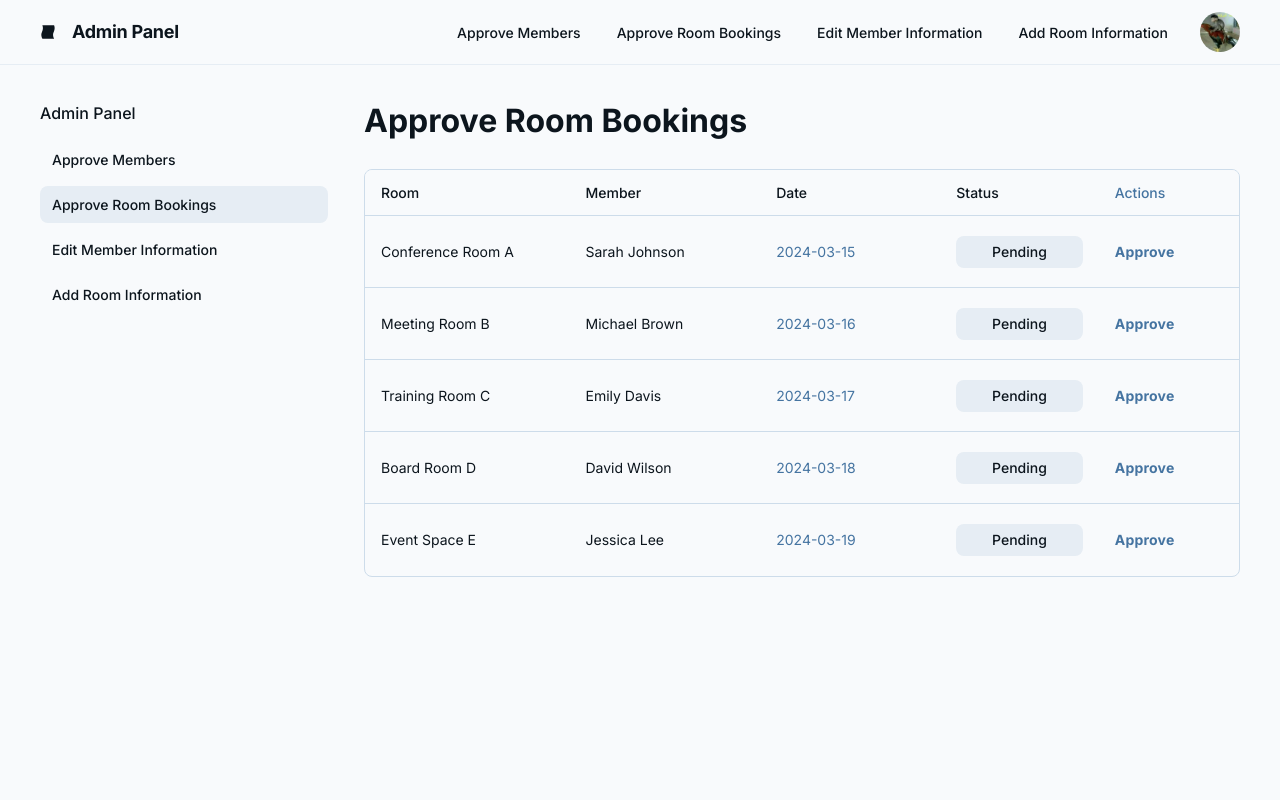
After one commit to Faris4166/Booking-Hospital, a PHP site: page /medbook/adim.html in a window 1280 px wide. The commit adds this page. Run offline with PHP 8.4, Linux system fonts and the light colour scheme; some libraries are stand-ins or nearby versions.

Commit message:
มอส

```diff
--- /dev/null
+++ b/medbook/adim.html
@@ -0,0 +1,200 @@
+<html>
+  <head>
+    <link rel="preconnect" href="https://fonts.gstatic.com/" crossorigin="" />
+    <link
+      rel="stylesheet"
+      as="style"
+      onload="this.rel='stylesheet'"
+      href="https://fonts.googleapis.com/css2?display=swap&amp;family=Inter%3Awght%40400%3B500%3B700%3B900&amp;family=Noto+Sans%3Awght%40400%3B500%3B700%3B900"
+    />
+
+    <title>Stitch Design</title>
+    <link rel="icon"  href="../image/logo.ico" />
+
+    <script src="https://cdn.tailwindcss.com?plugins=forms,container-queries"></script>
+  </head>
+  <body>
+    <div class="relative flex size-full min-h-screen flex-col bg-slate-50 group/design-root overflow-x-hidden" style='font-family: Inter, "Noto Sans", sans-serif;'>
+      <div class="layout-container flex h-full grow flex-col">
+        <header class="flex items-center justify-between whitespace-nowrap border-b border-solid border-b-[#e6edf4] px-10 py-3">
+          <div class="flex items-center gap-4 text-[#0c151d]">
+            <div class="size-4">
+              <svg viewBox="0 0 48 48" fill="none" xmlns="http://www.w3.org/2000/svg">
+                <path
+                  d="M42.4379 44C42.4379 44 36.0744 33.9038 41.1692 24C46.8624 12.9336 42.2078 4 42.2078 4L7.01134 4C7.01134 4 11.6577 12.932 5.96912 23.9969C0.876273 33.9029 7.27094 44 7.27094 44L42.4379 44Z"
+                  fill="currentColor"
+                ></path>
+              </svg>
+            </div>
+            <h2 class="text-[#0c151d] text-lg font-bold leading-tight tracking-[-0.015em]">Admin Panel</h2>
+          </div>
+          <div class="flex flex-1 justify-end gap-8">
+            <div class="flex items-center gap-9">
+              <a class="text-[#0c151d] text-sm font-medium leading-normal" href="#">Approve Members</a>
+              <a class="text-[#0c151d] text-sm font-medium leading-normal" href="#">Approve Room Bookings</a>
+              <a class="text-[#0c151d] text-sm font-medium leading-normal" href="#">Edit Member Information</a>
+              <a class="text-[#0c151d] text-sm font-medium leading-normal" href="#">Add Room Information</a>
+            </div>
+            <div
+              class="bg-center bg-no-repeat aspect-square bg-cover rounded-full size-10"
+              style='background-image: url("../image/TheLegendsChickenJorkey.jpg");'
+            ></div>
+          </div>
+        </header>
+        <div class="gap-1 px-6 flex flex-1 justify-center py-5">
+          <div class="layout-content-container flex flex-col w-80">
+            <div class="flex h-full min-h-[700px] flex-col justify-between bg-slate-50 p-4">
+              <div class="flex flex-col gap-4">
+                <h1 class="text-[#0c151d] text-base font-medium leading-normal">Admin Panel</h1>
+                <div class="flex flex-col gap-2">
+                  <div class="flex items-center gap-3 px-3 py-2"><p class="text-[#0c151d] text-sm font-medium leading-normal">Approve Members</p></div>
+                  <div class="flex items-center gap-3 px-3 py-2 rounded-lg bg-[#e6edf4]">
+                    <p class="text-[#0c151d] text-sm font-medium leading-normal">Approve Room Bookings</p>
+                  </div>
+                  <div class="flex items-center gap-3 px-3 py-2"><p class="text-[#0c151d] text-sm font-medium leading-normal">Edit Member Information</p></div>
+                  <div class="flex items-center gap-3 px-3 py-2"><p class="text-[#0c151d] text-sm font-medium leading-normal">Add Room Information</p></div>
+                </div>
+              </div>
+            </div>
+          </div>
+          <div class="layout-content-container flex flex-col max-w-[960px] flex-1">
+            <div class="flex flex-wrap justify-between gap-3 p-4">
+              <p class="text-[#0c151d] tracking-light text-[32px] font-bold leading-tight min-w-72">Approve Room Bookings</p>
+            </div>
+            <div class="px-4 py-3 @container">
+              <div class="flex overflow-hidden rounded-lg border border-[#cddcea] bg-slate-50">
+                <table class="flex-1">
+                  <thead>
+                    <tr class="bg-slate-50">
+                      <th class="table-715396b6-3463-4637-abca-650b14015eb9-column-120 px-4 py-3 text-left text-[#0c151d] w-[400px] text-sm font-medium leading-normal">Room</th>
+                      <th class="table-715396b6-3463-4637-abca-650b14015eb9-column-240 px-4 py-3 text-left text-[#0c151d] w-[400px] text-sm font-medium leading-normal">Member</th>
+                      <th class="table-715396b6-3463-4637-abca-650b14015eb9-column-360 px-4 py-3 text-left text-[#0c151d] w-[400px] text-sm font-medium leading-normal">Date</th>
+                      <th class="table-715396b6-3463-4637-abca-650b14015eb9-column-480 px-4 py-3 text-left text-[#0c151d] w-60 text-sm font-medium leading-normal">Status</th>
+                      <th class="table-715396b6-3463-4637-abca-650b14015eb9-column-600 px-4 py-3 text-left text-[#0c151d] w-60 text-[#4574a1] text-sm font-medium leading-normal">
+                        Actions
+                      </th>
+                    </tr>
+                  </thead>
+                  <tbody>
+                    <tr class="border-t border-t-[#cddcea]">
+                      <td class="table-715396b6-3463-4637-abca-650b14015eb9-column-120 h-[72px] px-4 py-2 w-[400px] text-[#0c151d] text-sm font-normal leading-normal">
+                        Conference Room A
+                      </td>
+                      <td class="table-715396b6-3463-4637-abca-650b14015eb9-column-240 h-[72px] px-4 py-2 w-[400px] text-[#0c151d] text-sm font-normal leading-normal">
+                        Sarah Johnson
+                      </td>
+                      <td class="table-715396b6-3463-4637-abca-650b14015eb9-column-360 h-[72px] px-4 py-2 w-[400px] text-[#4574a1] text-sm font-normal leading-normal">
+                        2024-03-15
+                      </td>
+                      <td class="table-715396b6-3463-4637-abca-650b14015eb9-column-480 h-[72px] px-4 py-2 w-60 text-sm font-normal leading-normal">
+                        <button
+                          class="flex min-w-[84px] max-w-[480px] cursor-pointer items-center justify-center overflow-hidden rounded-lg h-8 px-4 bg-[#e6edf4] text-[#0c151d] text-sm font-medium leading-normal w-full"
+                        >
+                          <span class="truncate">Pending</span>
+                        </button>
+                      </td>
+                      <td class="table-715396b6-3463-4637-abca-650b14015eb9-column-600 h-[72px] px-4 py-2 w-60 text-[#4574a1] text-sm font-bold leading-normal tracking-[0.015em]">
+                        Approve
+                      </td>
+                    </tr>
+                    <tr class="border-t border-t-[#cddcea]">
+                      <td class="table-715396b6-3463-4637-abca-650b14015eb9-column-120 h-[72px] px-4 py-2 w-[400px] text-[#0c151d] text-sm font-normal leading-normal">
+                        Meeting Room B
+                      </td>
+                      <td class="table-715396b6-3463-4637-abca-650b14015eb9-column-240 h-[72px] px-4 py-2 w-[400px] text-[#0c151d] text-sm font-normal leading-normal">
+                        Michael Brown
+                      </td>
+                      <td class="table-715396b6-3463-4637-abca-650b14015eb9-column-360 h-[72px] px-4 py-2 w-[400px] text-[#4574a1] text-sm font-normal leading-normal">
+                        2024-03-16
+                      </td>
+                      <td class="table-715396b6-3463-4637-abca-650b14015eb9-column-480 h-[72px] px-4 py-2 w-60 text-sm font-normal leading-normal">
+                        <button
+                          class="flex min-w-[84px] max-w-[480px] cursor-pointer items-center justify-center overflow-hidden rounded-lg h-8 px-4 bg-[#e6edf4] text-[#0c151d] text-sm font-medium leading-normal w-full"
+                        >
+                          <span class="truncate">Pending</span>
+                        </button>
+                      </td>
+                      <td class="table-715396b6-3463-4637-abca-650b14015eb9-column-600 h-[72px] px-4 py-2 w-60 text-[#4574a1] text-sm font-bold leading-normal tracking-[0.015em]">
+                        Approve
+                      </td>
+                    </tr>
+                    <tr class="border-t border-t-[#cddcea]">
+                      <td class="table-715396b6-3463-4637-abca-650b14015eb9-column-120 h-[72px] px-4 py-2 w-[400px] text-[#0c151d] text-sm font-normal leading-normal">
+                        Training Room C
+                      </td>
+                      <td class="table-715396b6-3463-4637-abca-650b14015eb9-column-240 h-[72px] px-4 py-2 w-[400px] text-[#0c151d] text-sm font-normal leading-normal">
+                        Emily Davis
+                      </td>
+                      <td class="table-715396b6-3463-4637-abca-650b14015eb9-column-360 h-[72px] px-4 py-2 w-[400px] text-[#4574a1] text-sm font-normal leading-normal">
+                        2024-03-17
+                      </td>
+                      <td class="table-715396b6-3463-4637-abca-650b14015eb9-column-480 h-[72px] px-4 py-2 w-60 text-sm font-normal leading-normal">
+                        <button
+                          class="flex min-w-[84px] max-w-[480px] cursor-pointer items-center justify-center overflow-hidden rounded-lg h-8 px-4 bg-[#e6edf4] text-[#0c151d] text-sm font-medium leading-normal w-full"
+                        >
+                          <span class="truncate">Pending</span>
+                        </button>
+                      </td>
+                      <td class="table-715396b6-3463-4637-abca-650b14015eb9-column-600 h-[72px] px-4 py-2 w-60 text-[#4574a1] text-sm font-bold leading-normal tracking-[0.015em]">
+                        Approve
+                      </td>
+                    </tr>
+                    <tr class="border-t border-t-[#cddcea]">
+                      <td class="table-715396b6-3463-4637-abca-650b14015eb9-column-120 h-[72px] px-4 py-2 w-[400px] text-[#0c151d] text-sm font-normal leading-normal">
+                        Board Room D
+                      </td>
+                      <td class="table-715396b6-3463-4637-abca-650b14015eb9-column-240 h-[72px] px-4 py-2 w-[400px] text-[#0c151d] text-sm font-normal leading-normal">
+                        David Wilson
+                      </td>
+                      <td class="table-715396b6-3463-4637-abca-650b14015eb9-column-360 h-[72px] px-4 py-2 w-[400px] text-[#4574a1] text-sm font-normal leading-normal">
+                        2024-03-18
+                      </td>
+                      <td class="table-715396b6-3463-4637-abca-650b14015eb9-column-480 h-[72px] px-4 py-2 w-60 text-sm font-normal leading-normal">
+                        <button
+                          class="flex min-w-[84px] max-w-[480px] cursor-pointer items-center justify-center overflow-hidden rounded-lg h-8 px-4 bg-[#e6edf4] text-[#0c151d] text-sm font-medium leading-normal w-full"
+                        >
+                          <span class="truncate">Pending</span>
+                        </button>
+                      </td>
+                      <td class="table-715396b6-3463-4637-abca-650b14015eb9-column-600 h-[72px] px-4 py-2 w-60 text-[#4574a1] text-sm font-bold leading-normal tracking-[0.015em]">
+                        Approve
+                      </td>
+                    </tr>
+                    <tr class="border-t border-t-[#cddcea]">
+                      <td class="table-715396b6-3463-4637-abca-650b14015eb9-column-120 h-[72px] px-4 py-2 w-[400px] text-[#0c151d] text-sm font-normal leading-normal">
+                        Event Space E
+                      </td>
+                      <td class="table-715396b6-3463-4637-abca-650b14015eb9-column-240 h-[72px] px-4 py-2 w-[400px] text-[#0c151d] text-sm font-normal leading-normal">
+                        Jessica Lee
+                      </td>
+                      <td class="table-715396b6-3463-4637-abca-650b14015eb9-column-360 h-[72px] px-4 py-2 w-[400px] text-[#4574a1] text-sm font-normal leading-normal">
+                        2024-03-19
+                      </td>
+                      <td class="table-715396b6-3463-4637-abca-650b14015eb9-column-480 h-[72px] px-4 py-2 w-60 text-sm font-normal leading-normal">
+                        <button
+                          class="flex min-w-[84px] max-w-[480px] cursor-pointer items-center justify-center overflow-hidden rounded-lg h-8 px-4 bg-[#e6edf4] text-[#0c151d] text-sm font-medium leading-normal w-full"
+                        >
+                          <span class="truncate">Pending</span>
+                        </button>
+                      </td>
+                      <td class="table-715396b6-3463-4637-abca-650b14015eb9-column-600 h-[72px] px-4 py-2 w-60 text-[#4574a1] text-sm font-bold leading-normal tracking-[0.015em]">
+                        Approve
+                      </td>
+                    </tr>
+                  </tbody>
+                </table>
+              </div>
+              <style>
+                          @container(max-width:120px){.table-715396b6-3463-4637-abca-650b14015eb9-column-120{display: none;}}
+                @container(max-width:240px){.table-715396b6-3463-4637-abca-650b14015eb9-column-240{display: none;}}
+                @container(max-width:360px){.table-715396b6-3463-4637-abca-650b14015eb9-column-360{display: none;}}
+                @container(max-width:480px){.table-715396b6-3463-4637-abca-650b14015eb9-column-480{display: none;}}
+                @container(max-width:600px){.table-715396b6-3463-4637-abca-650b14015eb9-column-600{display: none;}}
+              </style>
+            </div>
+          </div>
+        </div>
+      </div>
+    </div>
+  </body>
+</html>
```
Also changed, not shown: medbook/adim.php (deleted, +0 -11 lines), medbook/adminpanel.php (added, +19 -0 lines), medbook/index.php (+14 -58 lines), medbook/index2.php (+14 -58 lines), index.php (added).
